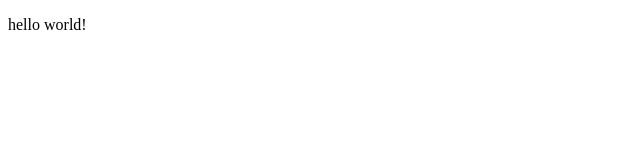
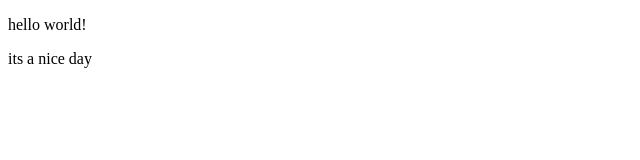
Before and after one commit to DK-GT4/prac_1, a plain HTML site: page index.html in a window 1280 px wide. Shown: the full height of the page, 0-640 px from the left. Drawn offline with Linux system fonts and the light colour scheme.

Commit message:
added a new paragraph

```diff
--- a/index.html
+++ b/index.html
@@ -7,5 +7,6 @@
 </head>
 <body>
     <p>hello world!</p>
+    <p>its a nice day</p>
 </body>
 </html>
```
